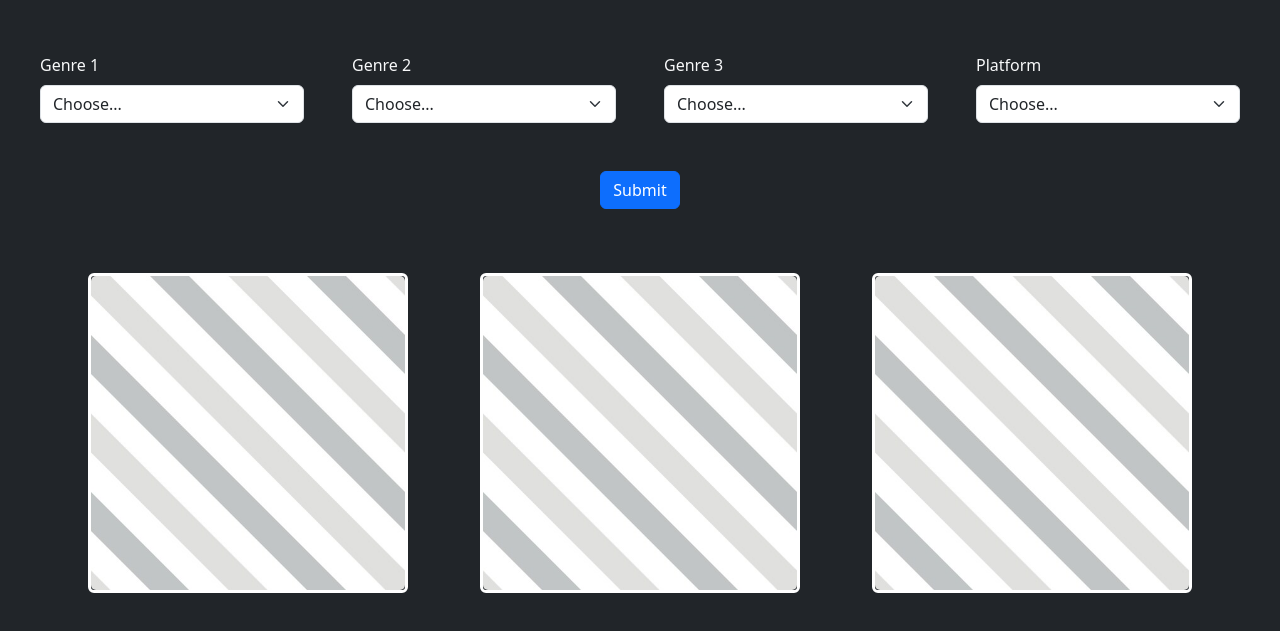
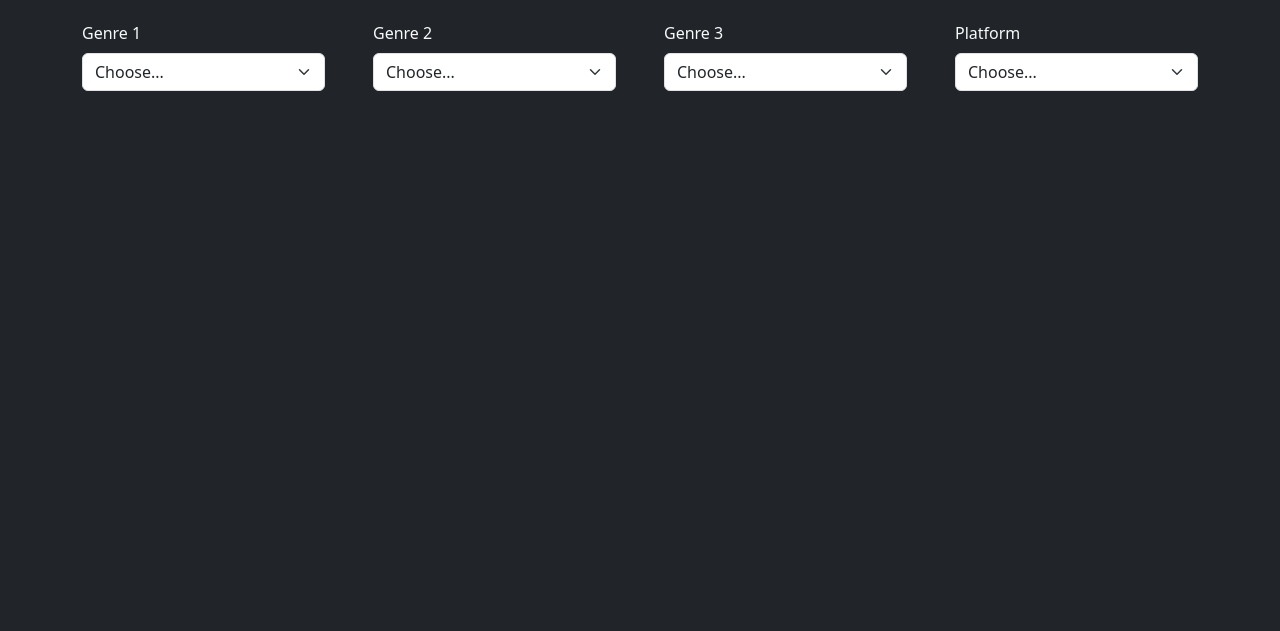
Before and after one commit to TreelessBiome/whatGame, a website: page index.html in a window 1280 px wide. Shown: the part 65-696 px from the top of the page. Drawn offline with nearby package versions, Linux system fonts and the light colour scheme.

Commit message:
Add files via upload

```diff
--- a/index.html
+++ b/index.html
@@ -6,7 +6,7 @@
     <link href="https://cdn.jsdelivr.net/npm/bootstrap@5.3.3/dist/css/bootstrap.min.css" rel="stylesheet" integrity="sha384-QWTKZyjpPEjISv5WaRU9OFeRpok6YctnYmDr5pNlyT2bRjXh0JMhjY6hW+ALEwIH" crossorigin="anonymous">
 </head>
 <body class="bg-dark">
-<nav class=" navbar-expand navbar bg-dark navbar-dark">
+<nav class=" navbar-expand-lg navbar bg-dark navbar-dark">
     <div class="container-fluid">
         <a class="navbar-brand" href="#">What Game?!</a>
 
@@ -22,77 +22,41 @@
 
 </nav>
 
-<div class=" bg-dark text-light py-4 px-3 " >
-    <section class="d-flex">
-        <div class="col-md-3 p-4">
+<div class="container pt-3 ml-1 mr-1">
+    <div class = "row g-5 text-light">
+        <div class="col-lg-3 col-md-12">
             <label for="inputState" class="form-label">Genre 1</label>
             <select id="inputState" class="form-select">
                 <option selected>Choose...</option>
                 <option>...</option>
             </select>
         </div>
-
-        <div class="col-md-3 p-4">
+        <div class="col-lg-3 col-md-12">
             <label for="inputState2" class="form-label">Genre 2</label>
             <select id="inputState2" class="form-select">
                 <option selected>Choose...</option>
                 <option>...</option>
             </select>
         </div>
-
-        <div class="col-md-3 p-4">
+        <div class="col-lg-3 col-md-12">
             <label for="inputState3" class="form-label">Genre 3</label>
             <select id="inputState3" class="form-select">
                 <option selected>Choose...</option>
                 <option>...</option>
             </select>
         </div>
-
-        <div class="col-md-3 p-4">
+        <div class="col-lg-3 col-md-12">
             <label for="inputState4" class="form-label">Platform</label>
             <select id="inputState4" class="form-select">
                 <option selected>Choose...</option>
-                <option>PC</option>
-                <option>Xbox</option>
-                <option>Playstation</option>
-                <option>Nintendo Switch</option>
+                <option>...</option>
             </select>
         </div>
 
-    </section>
-
-    <div class="p-4 d-flex justify-content-around">
-        <button type="submit" class="btn btn-primary mb-3">Submit</button>
     </div>
 
+</div>
 
-    <section class="d-flex justify-content-evenly pt-4">
-        <div class="card text-bg-dark border-3 border-white" style="width: 20rem;">
-            <img src="filler.jpg" class="card-img" alt="...">
-            <div class="card-img-overlay">
-                <h5 class="card-title"></h5>
-                <p class="card-text"></p>
-                <p class="card-text"><small></small></p>
-            </div>
-        </div>
-        <div class="card text-bg-dark border-3 border-white " style="width: 20rem;">
-            <img src="filler.jpg" class="card-img" alt="...">
-            <div class="card-img-overlay">
-                <h5 class="card-title"></h5>
-                <p class="card-text"></p>
-                <p class="card-text"><small></small></p>
-            </div>
-        </div>
-        <div class="card text-bg-dark border-3 border-white"style="width: 20rem;">
-            <img src="filler.jpg" class="card-img" alt="...">
-            <div class="card-img-overlay">
-                <h5 class="card-title"></h5>
-                <p class="card-text"></p>
-                <p class="card-text"><small></small></p>
-            </div>
-        </div>
-    </section>
 
-</div>
 </body>
 </html>
```
